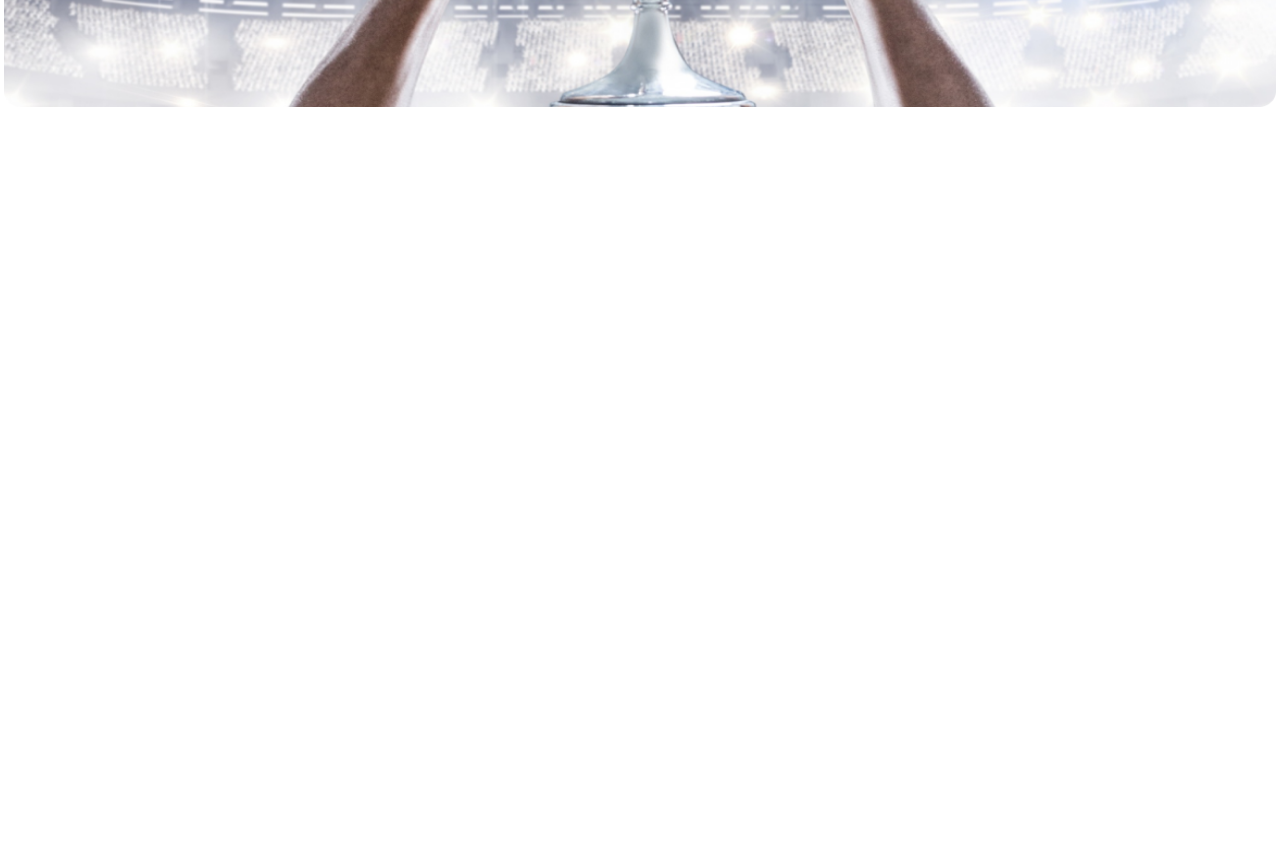
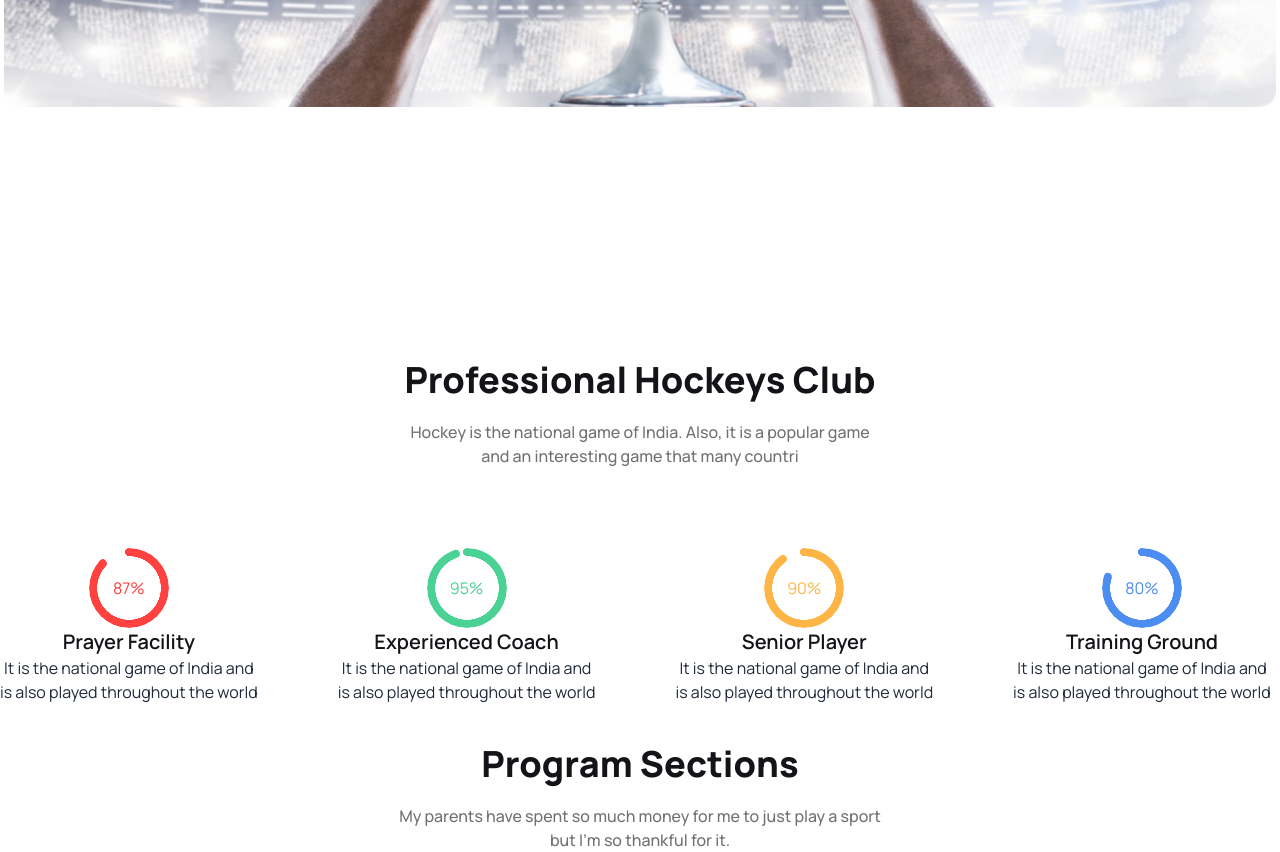
Before and after one commit to Rion-bhuiyan/My-third-assingment, a plain HTML site: page index.html in a window 1280 px wide. Shown: the part 567-1419 px from the top of the page. Before the commit the page ends 867 px from the top, so only its background shows below. Drawn offline with nearby package versions, Linux system fonts and the light colour scheme.

Commit message:
added a another section

```diff
--- a/index.html
+++ b/index.html
@@ -61,9 +61,9 @@
             </div>
         </nav>
 
-            <div class="carousel w-full mt-5 lg:mt-12">
+            <div class="carousel w-full mt-5 sm:mt-12 pb-10">
                 <div id="slide1" class="carousel-item relative w-full">
-                    <img src="../Images/1.png" class="p-1 w-full h-[75%]" />
+                    <img src="../Images/1.png" class="p-1 w-full h-[75%] " />
                     <div class="absolute flex justify-between transform -translate-y-1/2 left-5 right-5 top-1/2">
                         <a href="#slide4" class="btn btn-circle">❮</a>
                         <a href="#slide2" class="btn btn-circle">❯</a>
@@ -78,12 +78,56 @@
                 </div>
             </div>
 
-        </div>
-        </div>
+
+    </header>
+    <main class="font-manrope mt-200 ">
+        <section class="container mx-auto">
+            <div class="text-center w-full mt-5 lg:pt-50 ">
+                <div class="text-[#131318] text-4xl font-extrabold pb-5">Professional Hockeys Club</div>
+                <p class="text-base font-medium text-[#13131899]">Hockey is the national game of India. Also, it is a popular game
+                    <br> and an interesting game that many countri</p>
+            </div>
+            <div class="flex flex-col sm:flex-row gap-20">
+                <div class="pb-5 py-20 border-amber-700 text-center">
+                    <div class="radial-progress items-center text-[#FF4240]" style="--value:87;" role="progressbar">87%</div>
+                    <h4 class="text-[#131318] font-semibold text-xl ">Prayer Facility</h4>
+                    <p>It is the national game of India and
+                        <br>is also played throughout the world</p>
+                </div>
+                <div class="pb-5 py-20 border-amber-700 text-center">
+                    <div class="radial-progress items-center text-[#49D293]"style="--value:95;" role="progressbar">95%</div>
+                    <h4 class="text-[#131318] font-semibold text-xl ">Experienced Coach</h4>
+                    <p>It is the national game of India and
+                        <br>is also played throughout the world</p>
+                </div>
+                <div class="pb-5 py-20 border-amber-700 text-center">
+                    <div class="radial-progress items-center text-[#FFB546]" style="--value:90;" role="progressbar">90%</div>
+                    <h4 class="text-[#131318] font-semibold text-xl ">Senior Player</h4>
+                    <p>It is the national game of India and
+                        <br>is also played throughout the world</p>
+                </div>
+                <div class="pb-5 py-20 border-amber-700 text-center">
+                    <div class="radial-progress items-center text-[#4C8DF1]" style="--value:80;" role="progressbar">80%</div>
+                    <h4 class="text-[#131318] font-semibold text-xl ">Training Ground</h4>
+                    <p>It is the national game of India and
+                        <br>is also played throughout the world</p>
+                </div>
+            </div>
 
 
-    </header>
-    <main>
+        </section>
+        <section class="container mx-auto">
+            <div class="text-center ">
+                <h4 class="text-[#131318] text-4xl font-extrabold p-5">Program Sections</h4>
+                <p class="text-base font-medium text-[#13131899]">My parents have spent so much money for me to just play a sport
+                    <br> but I’m so thankful for it.</p>
+
+
+            </div>
+            <div>
+
+            </div>
+        </section>
 
     </main>
     <footer>
```
